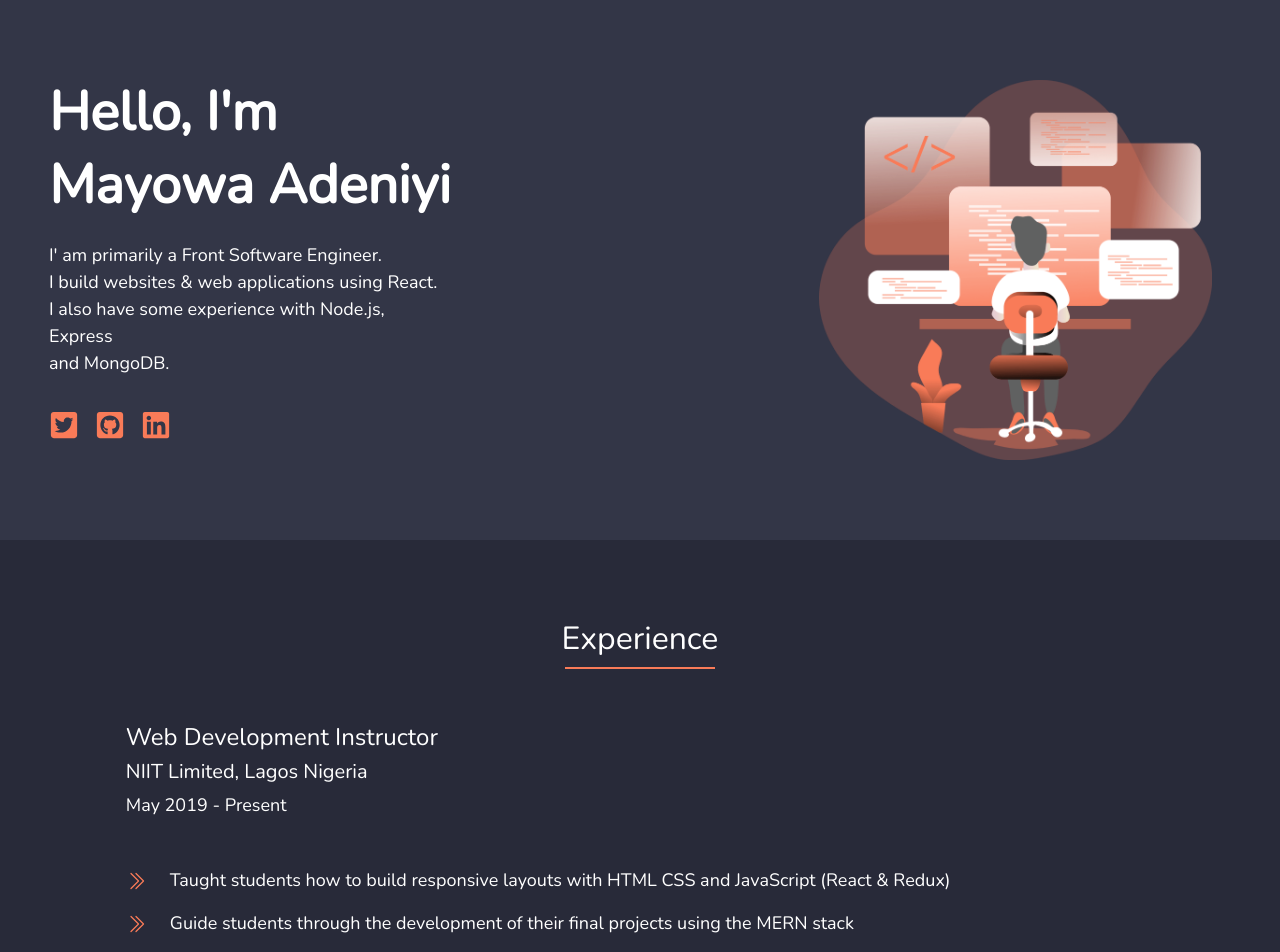
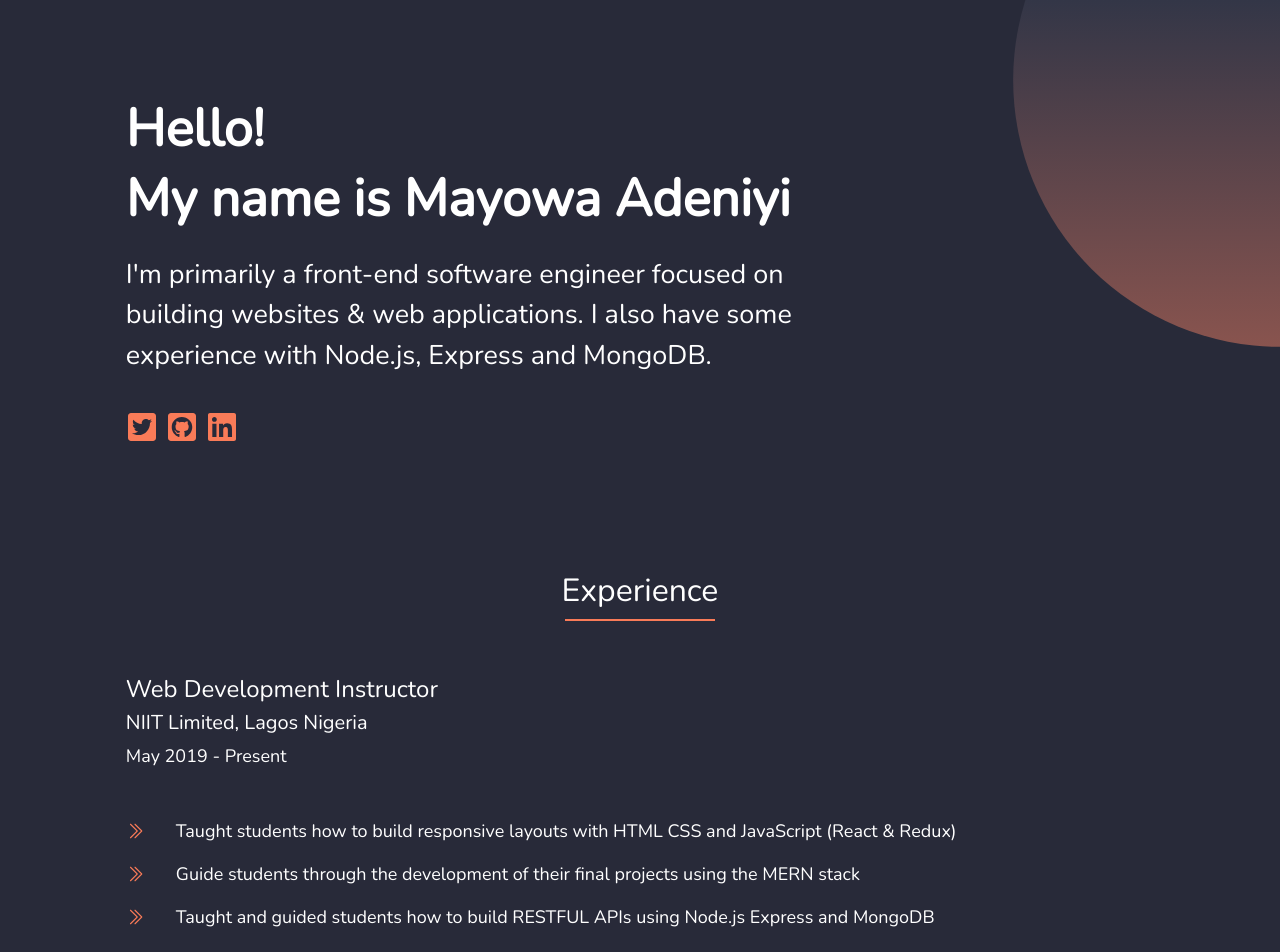
Before and after one commit to Ademayowa/portfolio-website-v1, a React (Create React App) app: page / in a window 1280 px wide. Shown: the top 952 px of the page. Built offline with nearby package versions, Linux system fonts and the light colour scheme; the HTML template or start-up script is replaced by a standard one.

Commit message:
made hero UI better

```diff
--- a/src/App.js
+++ b/src/App.js
@@ -2,6 +2,7 @@ import React from 'react';
 import Hero from './components/Hero';
 import Experience from './components/Experience';
 import Projects from './components/Projects';
+import Footer from './components/layout/Footer';
 import './index.css';
 
 const App = () => {
@@ -10,6 +11,7 @@ const App = () => {
       <Hero />
       <Experience />
       <Projects />
+      <Footer />
     </div>
   );
 };
--- a/src/components/Experience.css
+++ b/src/components/Experience.css
@@ -1,5 +1,5 @@
 .experience {
-  padding: 80px 20px 0px 20px;
+  padding: 50px 20px;
   background-color: var(--secondary-blue);
   color: var(--white-color);
 }
@@ -25,6 +25,7 @@
 .experience__duties svg {
   color: var(--pink-color);
   margin-top: 4px;
+  font-size: 18px;
 }
 
 .btn-link {
--- a/src/components/Experience.js
+++ b/src/components/Experience.js
@@ -16,7 +16,7 @@ const Experience = () => {
                 const { title, company, dates, duties } = item;
 
                 return (
-                  <div key={item.id} className='mt-4'>
+                  <div key={item.id} className='mt-4 mb-4'>
                     <h3>{title}</h3>
                     <h4>{company}</h4>
                     <p className='mb-5'>{dates}</p>
@@ -24,12 +24,8 @@ const Experience = () => {
                     <>
                       {duties.map((duty, index) => {
                         return (
-                          <div key={index} className='d-flex'>
-                            <BsChevronDoubleRight
-                              className='mr-4 mt-1'
-                              size={20}
-                              color='#f97b58'
-                            />
+                          <div key={index} className='experience__duties'>
+                            <BsChevronDoubleRight />
                             <p>{duty}</p>
                           </div>
                         );
--- a/src/components/Hero.css
+++ b/src/components/Hero.css
@@ -1,16 +1,19 @@
 .hero {
-  background: var(--primary-blue);
-  padding: 80px 20px;
+  padding: 50px 20px;
   color: var(--white-color);
 }
 
 .hero h2 {
-  font-size: 54px;
+  font-size: 52px;
   font-weight: 700;
 }
 
+.hero__whatIDo {
+  font-size: 27px;
+}
+
 .social__icons {
-  font-size: 30px;
+  font-size: 32px;
 }
 
 .social__icons svg {
--- a/src/components/Hero.js
+++ b/src/components/Hero.js
@@ -1,48 +1,43 @@
 import React from 'react';
 import { FaTwitterSquare, FaGithubSquare, FaLinkedin } from 'react-icons/fa';
-import Img from '../images/hero.png';
 import './Hero.css';
 
 const Hero = () => {
   return (
-    <div className='container-fluid hero'>
+    <div className='container-fluid hero mt-5'>
       <div className='row'>
-        <div className='col-lg-7 mx-auto'>
-          <h2 className='hero__intro'>Hello, I'm</h2>
-          <h2 className='hero__name'>Mayowa Adeniyi</h2>
-          <p className='col-lg-7 pl-0 mt-4 mb-4'>
-            I' am primarily a Front Software Engineer. <br /> I build websites &
-            web applications using React. <br /> I also have some experience
-            with Node.js, Express <br /> and MongoDB.
+        <div className='col-lg-10 mx-auto'>
+          <h2 className='hero__intro'>Hello!</h2>
+          <h2 className='hero__name'>My name is Mayowa Adeniyi</h2>
+          <p className='col-lg-8 pl-0 mt-4 mb-4 hero__whatIDo'>
+            I'm primarily a front-end software engineer focused on building
+            websites & web applications. I also have some experience with
+            Node.js, Express and MongoDB.
           </p>
 
-          <div className='social__icons'>
+          <div className='social__icons mb-4'>
             <a
               href='https://twitter.com/mayorstacks'
               target='_blank'
               rel='noopener noreferrer'
             >
-              <FaTwitterSquare className='mr-3' />
+              <FaTwitterSquare className='mr-2' />
             </a>
             <a
               href='https://github.com/Ademayowa'
               target='_blank'
               rel='noopener noreferrer'
             >
-              <FaGithubSquare className='mr-3' />
+              <FaGithubSquare className='mr-2' />
             </a>
             <a
               href='https://www.linkedin.com/in/ademayowa-adeniyi/'
               target='_blank'
               rel='noopener noreferrer'
             >
-              <FaLinkedin className='mr-3' />
+              <FaLinkedin className='mr-2' />
             </a>
           </div>
-        </div>
-
-        <div className='col-lg-4 mr-5 d-none d-lg-block'>
-          <img src={Img} alt='' className='hero__img img-fluid' />
         </div>
       </div>
     </div>
--- a/src/components/Projects.css
+++ b/src/components/Projects.css
@@ -1,5 +1,5 @@
 .projects {
-  padding: 80px 20px;
+  padding: 0 20px 50px 20px;
   background: var(--secondary-blue);
 }
 
--- a/src/components/layout/Footer.css
+++ /dev/null
@@ -1,3 +0,0 @@
-/* .footer {
-  background-color: var(--primary-blue);
-} */
--- a/src/components/layout/Footer.js
+++ b/src/components/layout/Footer.js
@@ -1,12 +1,11 @@
 import React from 'react';
-import './Footer.css';
 
 const Footer = () => {
   return (
-    <div className='footer p-4'>
+    <div className='footer pt-5 pb-2'>
       <div className='container text-center'>
         <a className='text-white' href='!#'>
-          Built by Mayorstacks
+          Built by Mayowa Adeniyi
         </a>
       </div>
     </div>
--- a/src/index.css
+++ b/src/index.css
@@ -10,6 +10,17 @@ body {
   background-color: var(--secondary-blue);
 }
 
+body::before {
+  content: '';
+  position: absolute;
+  top: 0;
+  left: 0;
+  width: 100%;
+  height: 100%;
+  background: linear-gradient(#333647, #f97b58);
+  clip-path: circle(25% at right 10%);
+}
+
 a {
   background-color: none !important;
 }
@@ -20,7 +31,6 @@ p {
 
 .app {
   background-color: var(--secondary-blue);
-  height: 100vmin;
 }
 
 .center-line {
@@ -41,11 +51,17 @@ p {
   .hero__intro,
   .hero__name,
   .experience h2,
-  .projects h2 {
+  .projects h2,
+  .job__info {
     font-size: 30px !important;
-    margin-top: -40px;
+    margin-top: -30px;
   }
+
   .hero__intro {
     margin-bottom: 50px;
   }
+
+  .hero__whatIDo {
+    font-size: 20px;
+  }
 }
```
Also changed, not shown: src/images/hero.png (deleted), 1 other file (tests, documents, lock files or other folders).
